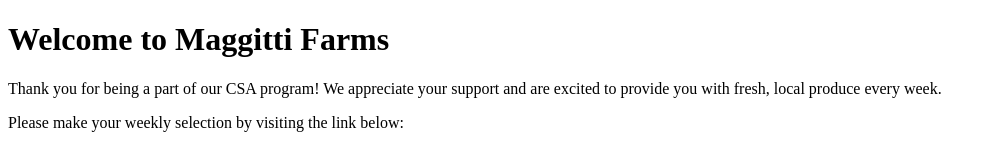
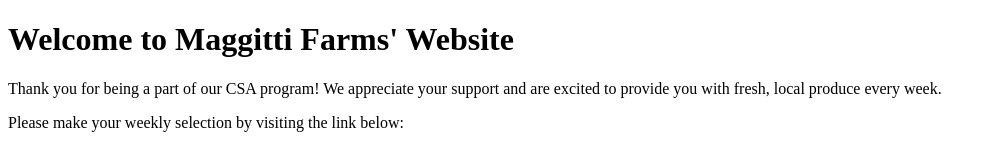
Before and after one commit to maggittifarms/maggittifarms, a plain HTML site: page index.html in a window 1280 px wide. Shown: the top 150 px of the page, without its empty margins (0-996 px from the left). Drawn offline with Linux system fonts and the light colour scheme.

Commit message:
Added the word Website to title

```diff
--- a/index.html
+++ b/index.html
@@ -7,7 +7,7 @@
 </head>
 <body>
     <header>
-        <h1>Welcome to Maggitti Farms</h1>
+        <h1>Welcome to Maggitti Farms' Website</h1>
     </header>
     <main>
         <p>Thank you for being a part of our CSA program! We appreciate your support and are excited to provide you with fresh, local produce every week.</p>
```
